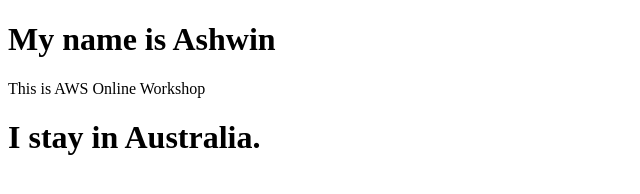
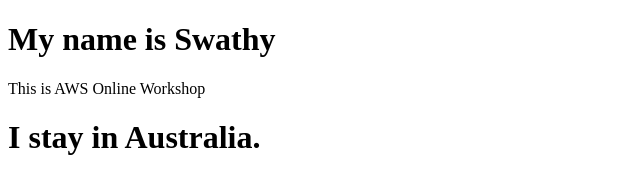
Before and after one commit to swathytm/test, a plain HTML site: page index.html in a window 1280 px wide. Shown: the full height of the page, 0-640 px from the left. Drawn offline with Linux system fonts and the light colour scheme.

Commit message:
changed the name

```diff
--- a/index.html
+++ b/index.html
@@ -2,7 +2,7 @@
 <html>
 <body>
 
-<h1>My name is Ashwin</h1>
+<h1>My name is Swathy</h1>
 <p>This is AWS Online Workshop</p>
 <h1>I stay in Australia.</h1>
 </body>
```
